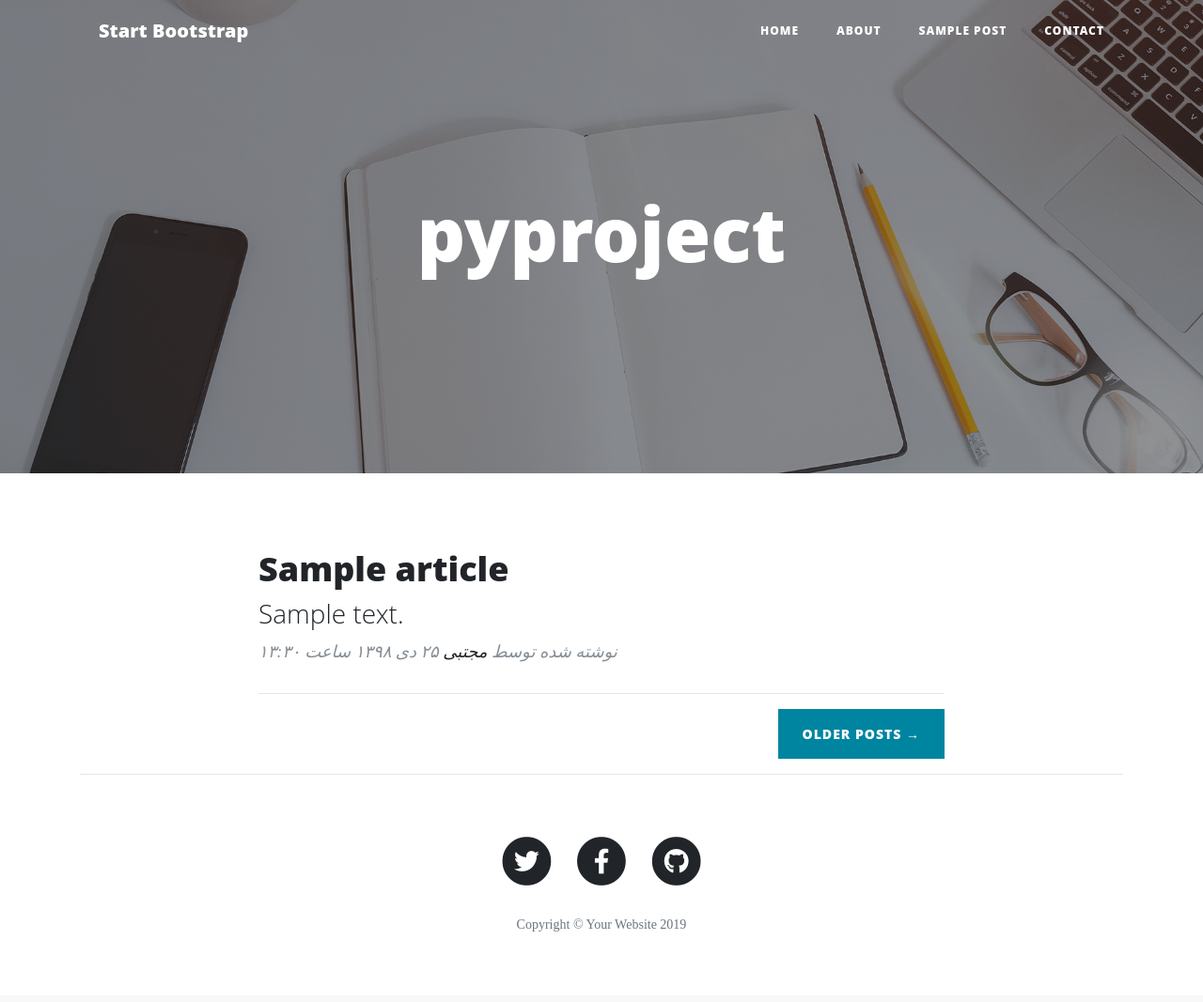
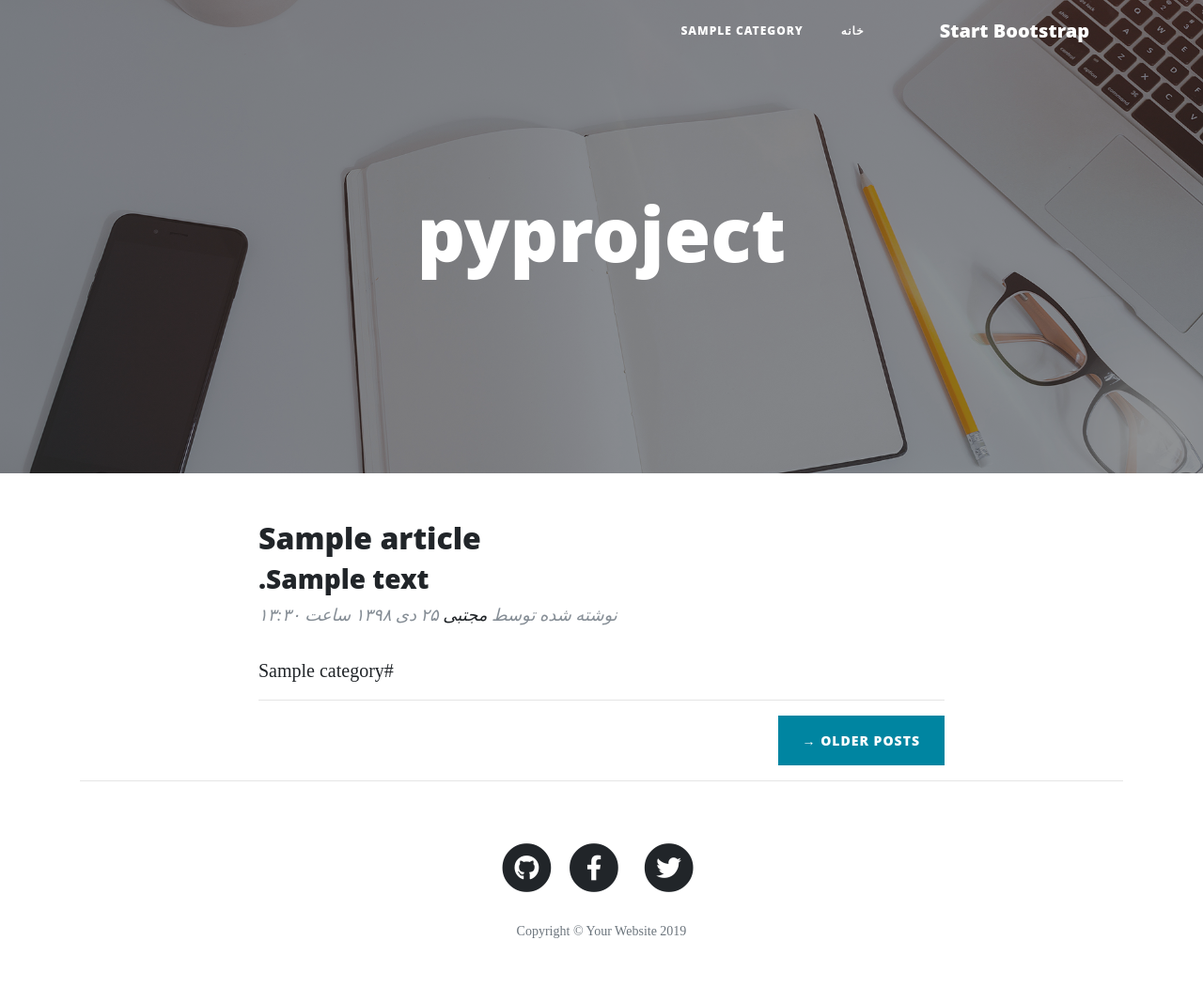
Before and after one commit to mejomba/django-advance, a Django app: template myproject/blog/templates/blog/home.html in a window 1280 px wide. Shown: the whole page at 94% size. Before the commit the page ends 992 px from the top, so only its background shows below. Run offline with Django 3.2, Linux system fonts and the light colour scheme; tables that the repository leaves empty hold one stand-in row (values such as "Sample post"); the template is opened without the code that fills it: values that come from a table or form of the project are taken from there, most other values are stand-ins (such as "Sample title", 1, 10 or a date in 2020); some libraries are stand-ins or nearby versions.

Commit message:
category to nav bar

```diff
--- /dev/null
+++ b/myproject/blog/static/blog/css/rtlcss.css
@@ -0,0 +1,3 @@
+body {
+	direction: rtl;
+}
--- a/myproject/blog/templates/blog/base.html
+++ b/myproject/blog/templates/blog/base.html
@@ -16,6 +16,7 @@
 
   <!-- Custom fonts for this template -->
   <link href="{% static 'blog/vendor/fontawesome-free/css/all.min.css' %}" rel="stylesheet" type="text/css">
+  <link rel="stylesheet" type="text/css" href="{% static 'blog/css/rtlcss.css' %}">
   <!-- <link href='https://fonts.googleapis.com/css?family=Lora:400,700,400italic,700italic' rel='stylesheet' type='text/css'> -->
   <!-- <link href='https://fonts.googleapis.com/css?family=Open+Sans:300italic,400italic,600italic,700italic,800italic,400,300,600,700,800' rel='stylesheet' type='text/css'> -->
 
@@ -38,17 +39,13 @@
       <div class="collapse navbar-collapse" id="navbarResponsive">
         <ul class="navbar-nav ml-auto">
           <li class="nav-item">
-            <a class="nav-link" href="index.html">Home</a>
+            <a class="nav-link" href="{% url 'blog:home' %}">خانه</a>
           </li>
+          {% for category in categores %}
           <li class="nav-item">
-            <a class="nav-link" href="about.html">About</a>
+            <a class="nav-link" href="#">{{category.title}}</a>
           </li>
-          <li class="nav-item">
-            <a class="nav-link" href="post.html">Sample Post</a>
-          </li>
-          <li class="nav-item">
-            <a class="nav-link" href="contact.html">Contact</a>
-          </li>
+          {% endfor %}
         </ul>
       </div>
     </div>
--- a/myproject/blog/templates/blog/home.html
+++ b/myproject/blog/templates/blog/home.html
@@ -38,15 +38,20 @@
           <div class="post-preview">
           <a href="post.html">
             <h2 class="post-title">
-              {{article.title}}
+              <a href="{% url 'blog:detail' article.slug %}">{{article.title}}</a>
             </h2>
             <h3 class="post-subtitle">
-              {{article.description|truncatechars:130}}
+              <a href="{% url 'blog:detail' article.slug %}">{{article.description|truncatechars:130}}</a>
             </h3>
           </a>
           <p class="post-meta">نوشته شده توسط
             <a href="#">مجتبی</a>
             {{article.jpublish}}</p>
+        </div>
+        <div>
+          {% for cat in article.category.all %}
+            <a href="#">#{{cat.title}}</a>
+          {% endfor %}
         </div>
         <hr>
         {% endfor %}
--- a/myproject/blog/views.py
+++ b/myproject/blog/views.py
@@ -1,10 +1,11 @@
 from django.shortcuts import render, get_object_or_404, get_list_or_404
 from django.http import HttpResponse, JsonResponse
-from .models import Article
+from .models import Article, Category
 
 def home(request):
 	context = {
-			'articles': get_list_or_404(Article, status='P')
+			'articles': get_list_or_404(Article, status='P'),
+			'categores': get_list_or_404(Category, status=False)
 	}
 	return render(request, 'blog/home.html', context)
 
```
